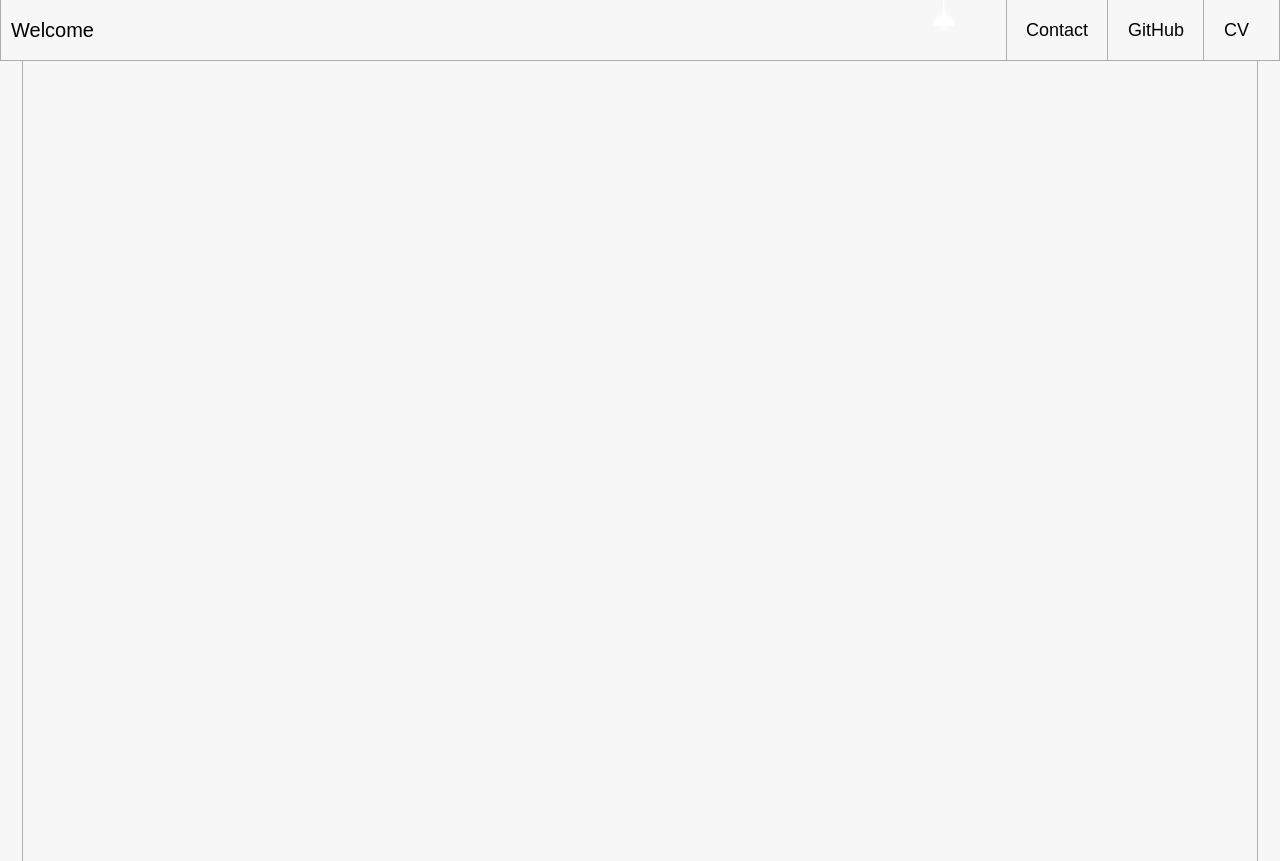
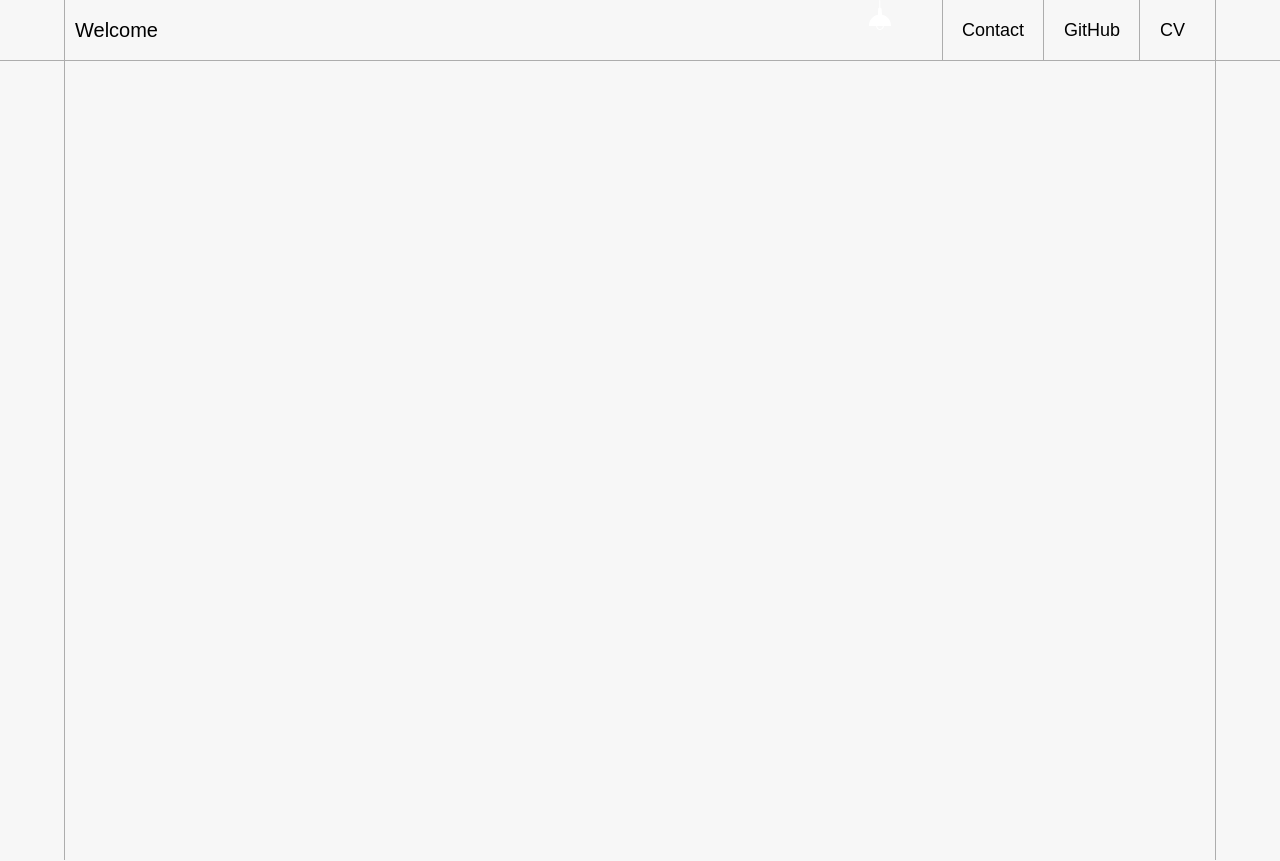
Before and after one commit to JhowBRCG/my-portfolio, a Next.js app: page / in a window 1280 px wide. Built offline with nearby package versions, Linux system fonts and the light colour scheme; a web font is replaced by a local one.

Commit message:
in layout.tsx, create a wrapper div around the content to set a max-width

```diff
--- a/app/layout.tsx
+++ b/app/layout.tsx
@@ -21,10 +21,12 @@ export default function RootLayout({
     <html lang="en" suppressHydrationWarning>
       <body className={`${kranky.className}`}>
         <ThemeProvider attribute="class">
-          <Header />
-          <div className="h-[1px] w-full bg-line-light dark:bg-line-dark"></div>
-          <div className="mx-[22px] min-h-screen border-x border-line-light dark:border-line-dark">
-            {children}
+          <div className="mx-auto max-w-[90%] 2xl:max-w-[1280px]">
+            <Header />
+            <div className="absolute left-0 mx-auto h-[1px] w-screen bg-line-light dark:bg-line-dark"></div>
+            <div className="min-h-screen border-x border-line-light dark:border-line-dark">
+              {children}
+            </div>
           </div>
         </ThemeProvider>
       </body>
```
